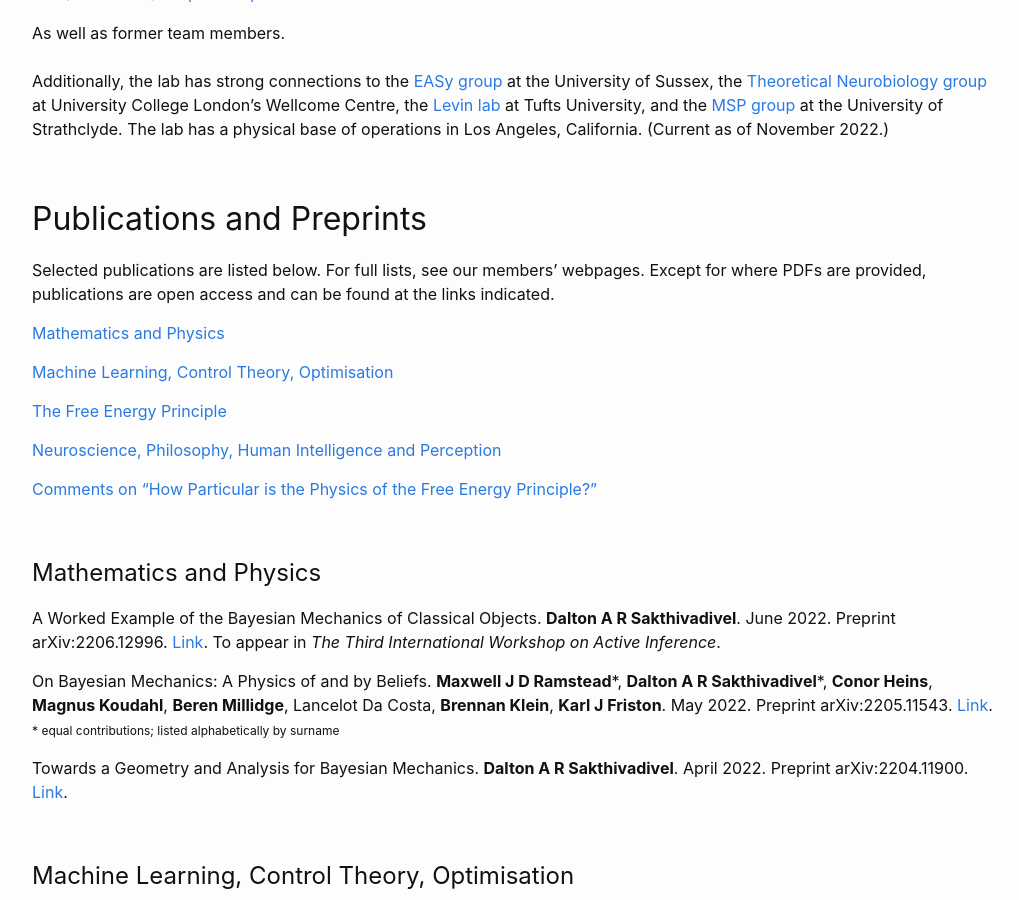
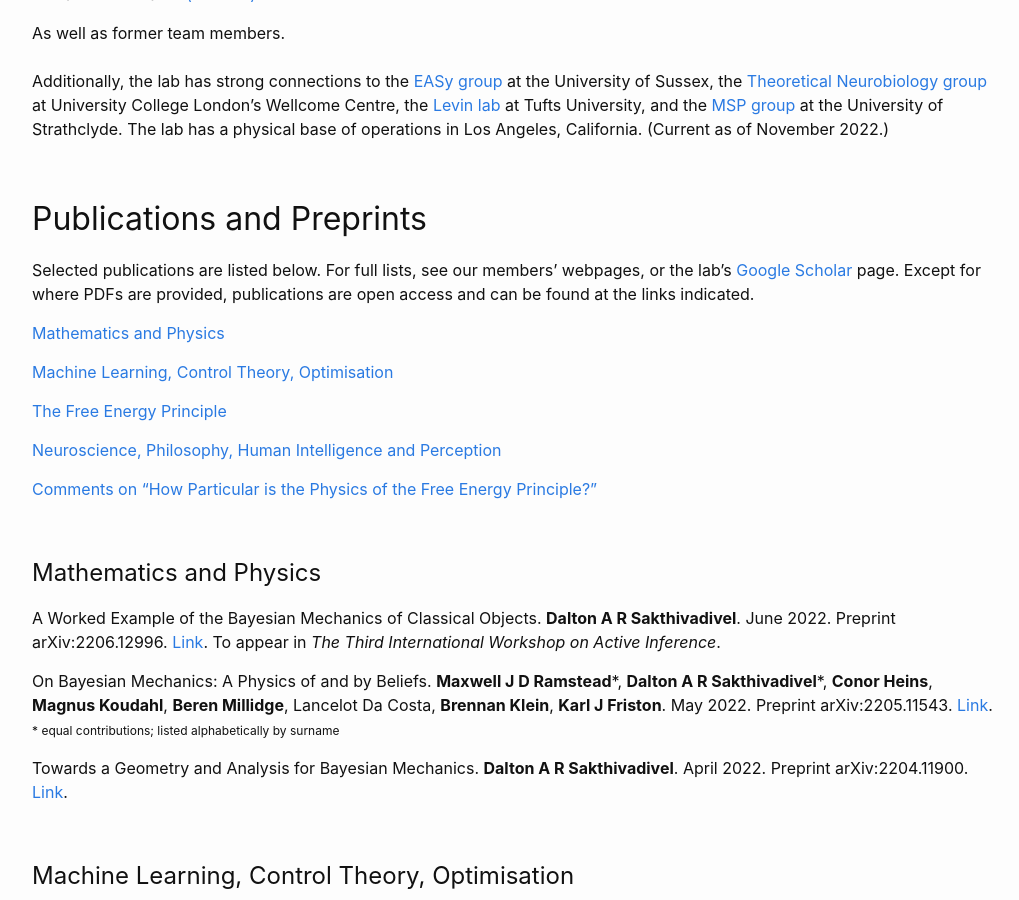
Before and after one commit to DARSakthi/DARSakthi.github.io, a Jekyll site: the page built from verses-lab.markdown, in a window 1280 px wide and 900 px high, scrolled down 971 px. Shown: the whole window, without its empty margins (126-1145 px from the left). Built offline with Jekyll 4.4.1, drawn with Linux system fonts in a browser that asks for light colours.

Commit message:
Added google scholar

```diff
--- a/verses-lab.markdown
+++ b/verses-lab.markdown
@@ -71,7 +71,7 @@ Additionally, the lab has strong connections to the [EASy group](https://www.sus
 
 ## Publications and Preprints
 
-Selected publications are listed below. For full lists, see our members' webpages. Except for where PDFs are provided, publications are open access and can be found at the links indicated.
+Selected publications are listed below. For full lists, see our members' webpages, or the lab's [Google Scholar](https://scholar.google.co.uk/citations?user=220Ht-cAAAAJ&hl=en) page. Except for where PDFs are provided, publications are open access and can be found at the links indicated.
 
 [Mathematics and Physics](#math-ph)
 
```
